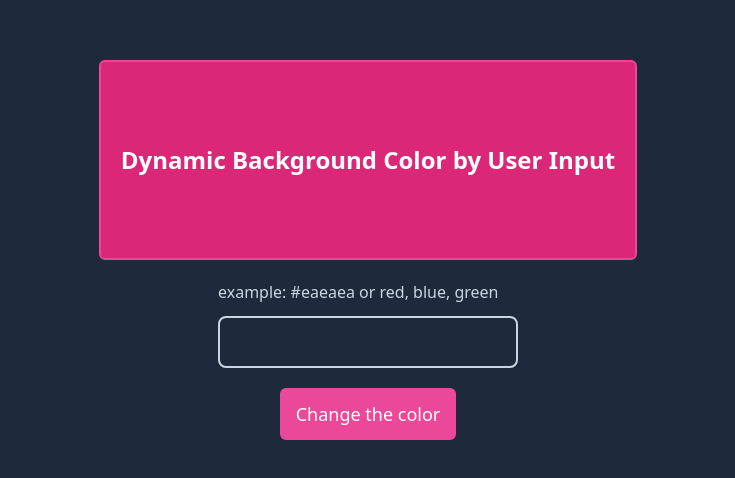
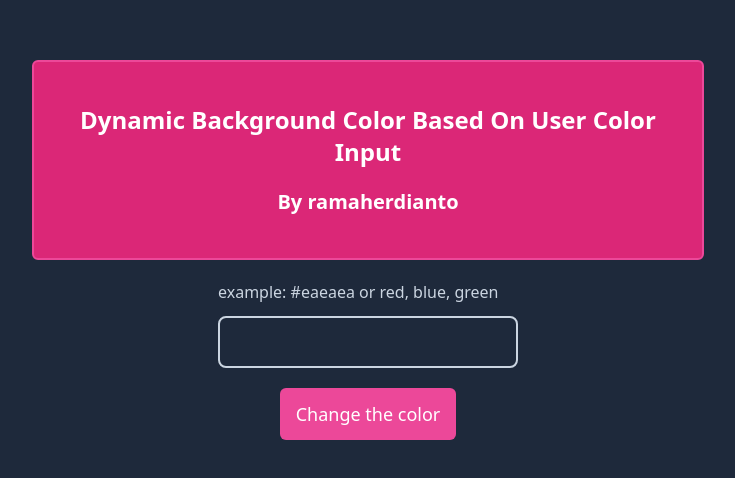
Before and after one commit to ramaherdianto/dynamic-background-color, a plain HTML site: page index.html in a window 1280 px wide. Shown: the part 150-628 px from the top of the page, without its empty margins (272-1007 px from the left). Drawn offline with nearby package versions, Linux system fonts and the light colour scheme.

Commit message:
feat: update

```diff
--- a/index.html
+++ b/index.html
@@ -9,12 +9,13 @@
     <body class="bg-slate-800">
         <div class="min-h-screen p-3 flex flex-col items-center justify-center gap-5">
             <div
-                class="transition-all duration-[0.5s] ease-linear p-5 bg-pink-600 max-w-2xl h-[200px] flex items-center justify-center rounded-md border-[2px] border-pink-500"
+                class="transition-all duration-[0.5s] ease-linear p-5 bg-pink-600 max-w-2xl h-[200px] flex flex-col gap-5 items-center justify-center rounded-md border-[2px] border-pink-500"
                 id="bg-target"
             >
-                <h1 class="text-white text-center text-2xl font-semibold">
-                    Dynamic Background Color by User Input
+                <h1 class="text-white text-center text-2xl font-semibold capitalize">
+                    Dynamic background color based on user color input
                 </h1>
+                <h2 class="text-xl text-white font-semibold">By ramaherdianto</h2>
             </div>
 
             <div class="flex flex-col justify-between items-center gap-5 max-w-2xl">
--- a/main.js
+++ b/main.js
@@ -4,7 +4,7 @@ const changeColor = document.querySelector('#change-color');
 
 const setBackgroundColor = (color) => {
     const colorName = color.toLowerCase();
-    bgTarget.className = `bg-[${colorName}] transition-all duration-[0.5s] ease-linear p-5 max-w-2xl h-[200px] flex items-center justify-center rounded-md border-[2px] border-pink-500`;
+    bgTarget.className = `bg-[${colorName}] transition-all duration-[0.5s] ease-linear p-5 max-w-2xl h-[200px] flex flex-col gap-5 items-center justify-center rounded-md border-[2px] border-pink-500`;
 };
 
 changeColor.addEventListener('click', function (e) {
```
